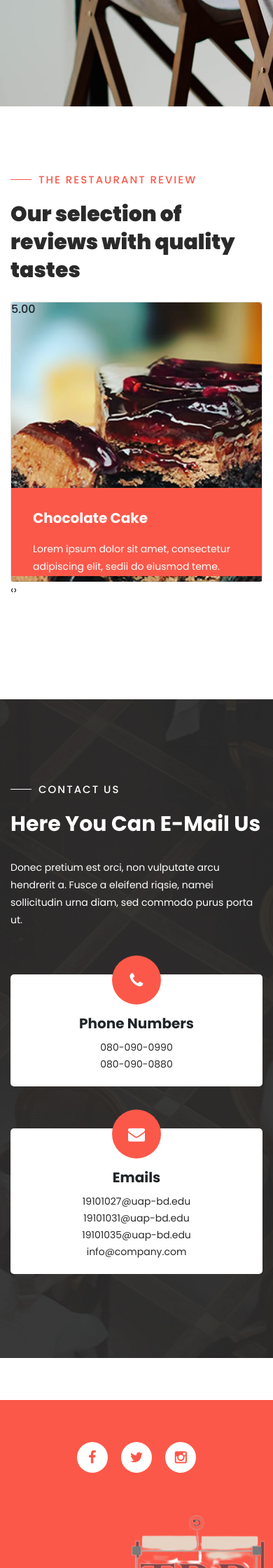
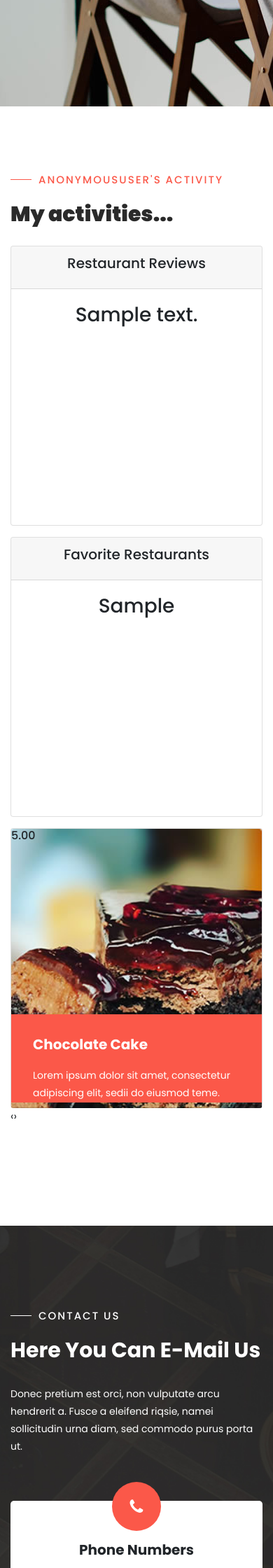
Before and after one commit to flapon808/TRR-ASM, a Django app: template accounts/templates/accounts/dashboard.html in a window 390 px wide. Shown: the part 867-3107 px from the top of the page at 70% size. Run offline with Django 3.2, Linux system fonts and the light colour scheme; the template is opened without the code that fills it: most values are stand-ins (such as "Sample title", 1, 10 or a date in 2020); some libraries are stand-ins or nearby versions.

```diff
--- a/accounts/templates/accounts/dashboard.html
+++ b/accounts/templates/accounts/dashboard.html
@@ -130,18 +130,78 @@
 
     <br> <br> <br> <br>
 
-    <!-- ***** Menu Area Starts ***** -->
+    <!-- ***** User,s Activity Area Starts ***** -->
     <section class="section" id="review">
         <div class="container">
             <div class="row">
                 <div class="col-lg-4">
                     <div class="section-heading">
-                        <h6>The Restaurant Review</h6>
-                        <h2>Our selection of reviews with quality tastes</h2>
+                        <h6>{{request.user}}'s Activity</h6>
+                        <h2>My activities...</h2>
                     </div>
                 </div>
             </div>
         </div>
+
+
+        <div class="row">
+            <!-- <div class="col">
+                <div class="col-md">
+                    <div class="card text-center text-Blacke  mb-3" style=" border: solid 2px black" id="">
+                        <table summary="restaruntReview">
+                            <tr><th style= "border: solid 2px black" >Restaurant Name</th><th style=" border: solid 2px black">Ratings</th></tr>
+                            {% for i in j %}
+                                <tr><td>{{ i.restaurantname }}</td><td>{{ i.ratings}}</td></tr>
+                            {% endfor %}
+                            </table>
+                    </div>
+                </div>
+            </div>
+
+
+            <div class="row">
+                <div class="col">
+                    <div class="col-md">
+                        <div class="card text-center text-Blacke  mb-3" style=" border: solid 2px black " id="">
+                            <table summary="restaruntReview">
+                                <tr><th style=" border: solid 2px black" >Favorite Restaurant</th></tr>
+                                {% for i in j %}
+                                    <tr><td>{{ i.favoriteRestaurant}}</td></tr>
+                                {% endfor %}
+                                </table>
+                        </div>
+                    </div>
+                </div>
+            </div> -->
+
+            <div class="col">
+                <div class="col-md">
+                    <div class="card text-center text-Black  mb-3" id="orders-delivered">
+                          <div class="card-header">
+                              <h5 class="card-title">Restaurant Reviews</h5>
+                          </div>
+                          <div class="card-body">
+                            <h3 class="card-title">{{restaurant_reviews}}</h3>
+                          </div>
+                    </div>
+                </div>
+            </div>
+
+            <div class="col">
+                <div class="col-md">
+                    <div class="card text-center text-black  mb-3" id="orders-pending">
+                          <div class="card-header">
+                              <h5 class="card-title">Favorite Restaurants</h5>
+                          </div>
+                          <div class="card-body">
+                            <h3 class="card-title">{{favorite_restaurants}}</h3>
+                          </div>
+                    </div>
+                </div>
+            </div>
+        </div>
+
+
         <div class="menu-item-carousel">
             <div class="col-lg-12">
                 <div class="owl-menu-item owl-carousel">
--- a/static/css/restaurant_review.css
+++ b/static/css/restaurant_review.css
@@ -1667,4 +1667,8 @@ responsive
   100% {
     opacity: 0;
   }
-}
+
+
+}
+
+th{ border: solid 2px black;}
```
Also changed, not shown: db.sqlite3.
